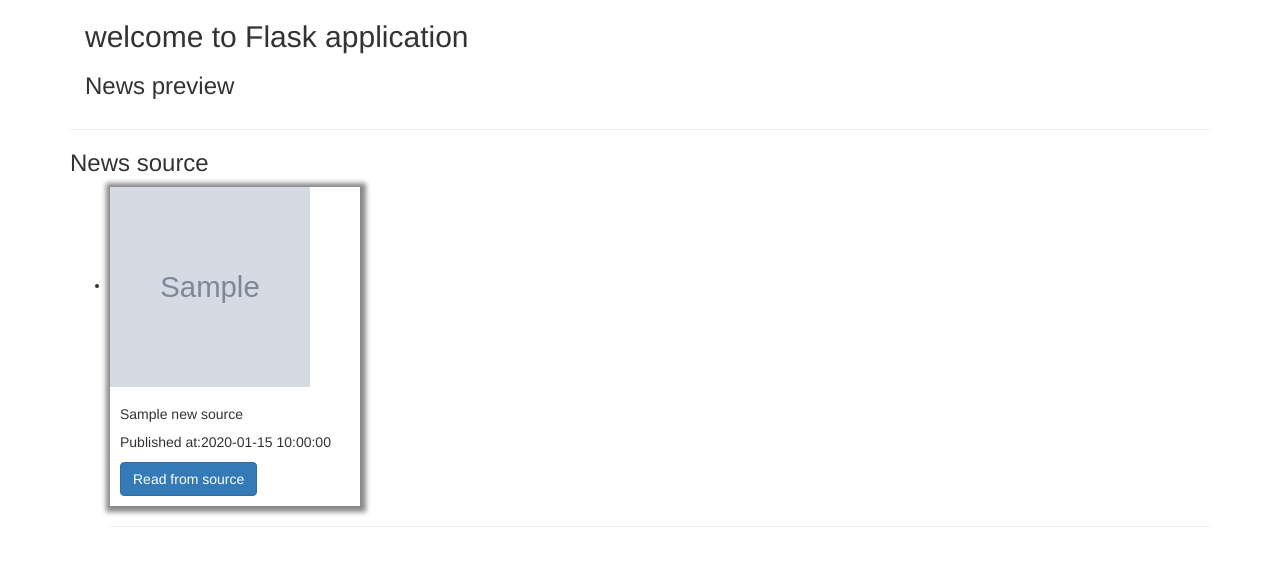
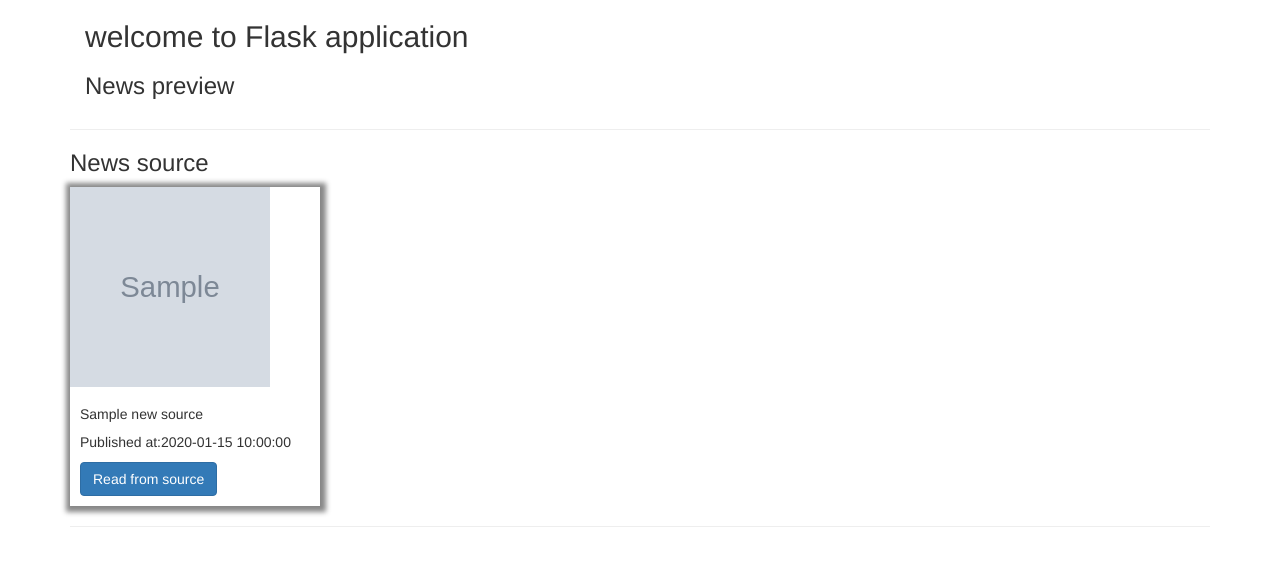
Before and after one commit to Rubyroy12/news-api, a Flask app: template app/templates/index.html in a window 1280 px wide. Shown: the top 566 px of the page. Run offline with Flask 2, Linux system fonts and the light colour scheme; the template is opened without the code that fills it: most values are stand-ins (such as "Sample title", 1, 10 or a date in 2020); grey boxes marked "Sample" are stand-in pictures; some libraries are stand-ins or nearby versions.

Commit message:
remove list property

```diff
--- a/app/templates/index.html
+++ b/app/templates/index.html
@@ -12,10 +12,10 @@
 
     <h3>News source</h3>
 
-    <ul class="d d-inline ">
+
 
         {%for new_source in sources%}
-        <li>
+
           <div class="card" style="width: 25rem; box-shadow: 1px 1px 5px 5px #888888;">
             <img class="card-img-top" src="{{new_source.image}}" alt="Card image cap" width="200px" height="200px">
             <div class="card-body" style="padding:10px">
@@ -27,9 +27,9 @@
 
               <hr>
 
-        </li>
+
         {%endfor%}
-    </ul>
+
 
 </div>
 
```
